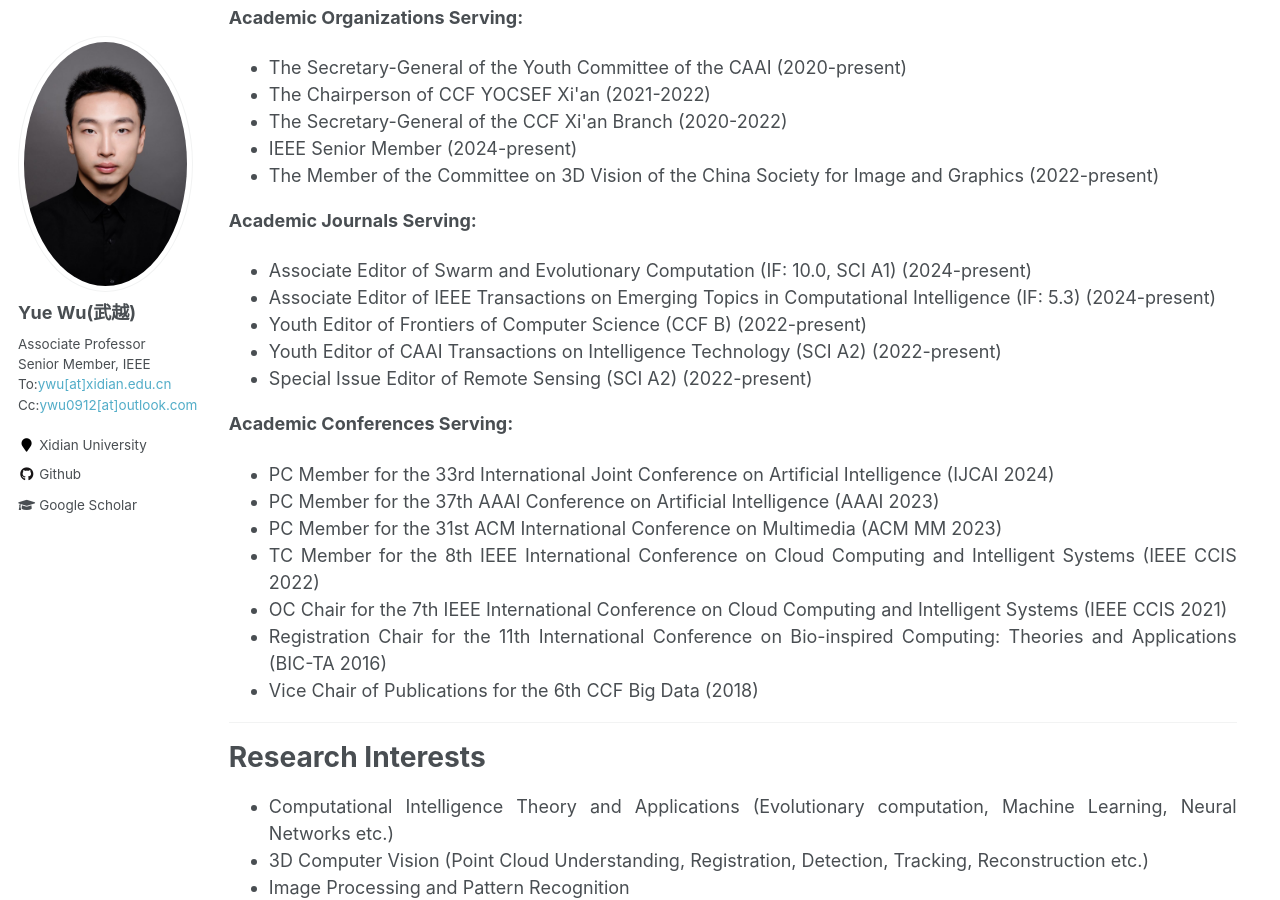
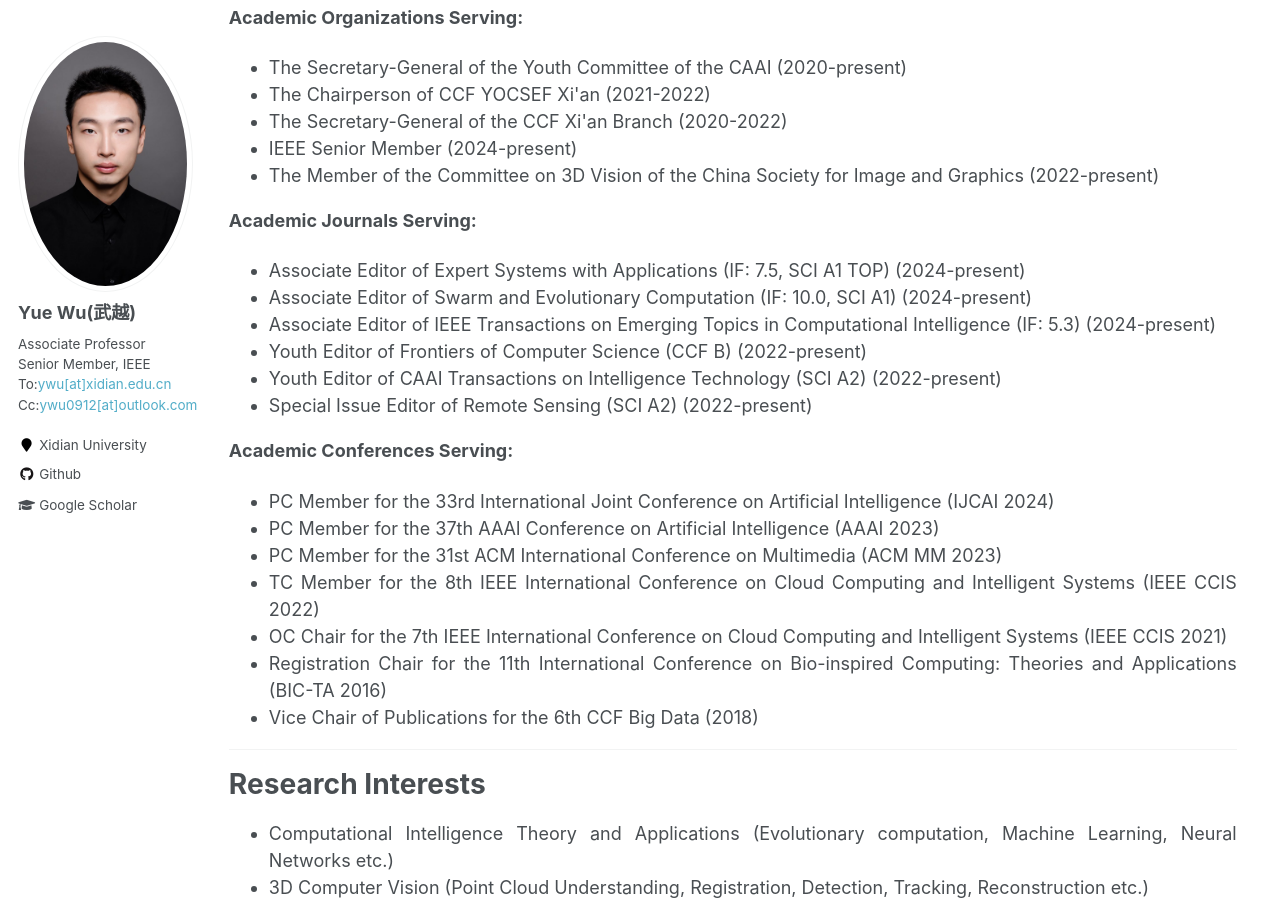
Before and after one commit to ywuchina/ywuchina.github.io, a Jekyll site: the page built from _pages/home.md, in a window 1280 px wide and 900 px high, scrolled down 1117 px. Built offline with Jekyll 4.4.1, drawn with Linux system fonts in a browser that asks for light colours.

Commit message:
Update service.html

```diff
--- a/_includes/service.html
+++ b/_includes/service.html
@@ -41,6 +41,10 @@
 <p><b>Academic Journals Serving:</b></p>
 <ul>
 <!--一个任职一个li-->
+<li style="margin-bottom: 1.5;">
+   Associate Editor of Expert Systems with Applications (IF: 7.5, SCI A1 TOP) (2024-present)
+</li>
+
 <li style="margin-bottom: 1.5;">
    Associate Editor of Swarm and Evolutionary Computation (IF: 10.0, SCI A1) (2024-present)
 </li>
```
